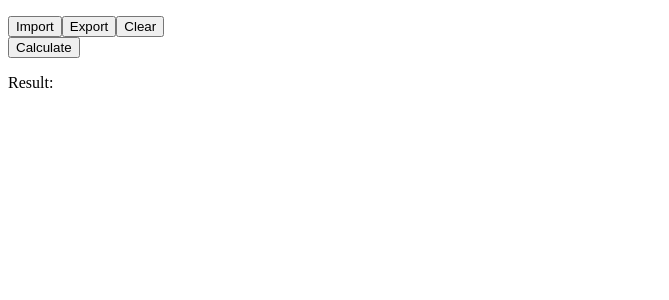
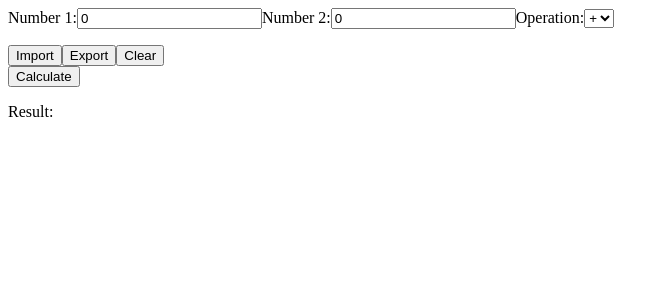
Before and after one commit to moonc4ke/iproyal-calculator-challenge, a Vue app: page / in a window 1280 px wide. Shown: the top 300 px of the page, without its empty margins (0-669 px from the left). Built offline with nearby package versions, Linux system fonts and the light colour scheme.

Commit message:
Add CalculatorOperation component with implementation for displaying calculation form and accepting input values

```diff
--- a/src/components/CalculatorHistory.vue
+++ b/src/components/CalculatorHistory.vue
@@ -1,7 +1,7 @@
 <script setup lang="ts">
 import { ref, inject, type Ref } from 'vue';
 import { type HistoryItem } from '@/types/types';
-// import CalculatorOperation from './CalculatorOperation.vue';
+import CalculatorOperation from './CalculatorOperation.vue';
 
 const history = inject<Ref<HistoryItem[]>>('history', ref([]));
 const result = inject<Ref<number | null>>('result', ref(null));
@@ -28,7 +28,7 @@ const handleSetOperation = (entry: HistoryItem) => {
 
 <template>
   <div>
-    <!-- <CalculatorOperation /> -->
+    <CalculatorOperation />
     <ul>
       <li
         v-for="(entry, index) in history"
--- /dev/null
+++ b/src/components/CalculatorOperation.vue
@@ -0,0 +1,37 @@
+<script setup lang="ts">
+import { ref, inject, type Ref } from 'vue';
+
+const setInputs = inject<(n1: number, n2: number, op: string) => void>('setInputs');
+
+const num1 = inject<Ref<string>>('num1', ref('0'));
+const num2 = inject<Ref<string>>('num2', ref('0'));
+const operation = inject<Ref<string>>('operation', ref('+'));
+
+const updateValues = () => {
+  const num1Value = parseFloat(num1.value);
+  const num2Value = parseFloat(num2.value);
+
+  if (!Number.isNaN(num1Value) && !Number.isNaN(num2Value)) {
+    setInputs?.(num1Value, num2Value, operation.value);
+  }
+};
+
+</script>
+
+<template>
+  <div>
+    <label for="num1">Number 1:</label>
+    <input id="num1" v-model="num1" type="number" placeholder="Number 1" @change="updateValues">
+
+    <label for="num2">Number 2:</label>
+    <input id="num2" v-model="num2" type="number" placeholder="Number 2" @change="updateValues">
+
+    <label for="operation">Operation:</label>
+    <select id="operation" v-model="operation" @change="updateValues">
+      <option value="+">+</option>
+      <option value="-">-</option>
+      <option value="*">*</option>
+      <option value="/">/</option>
+    </select>
+  </div>
+</template>
```
